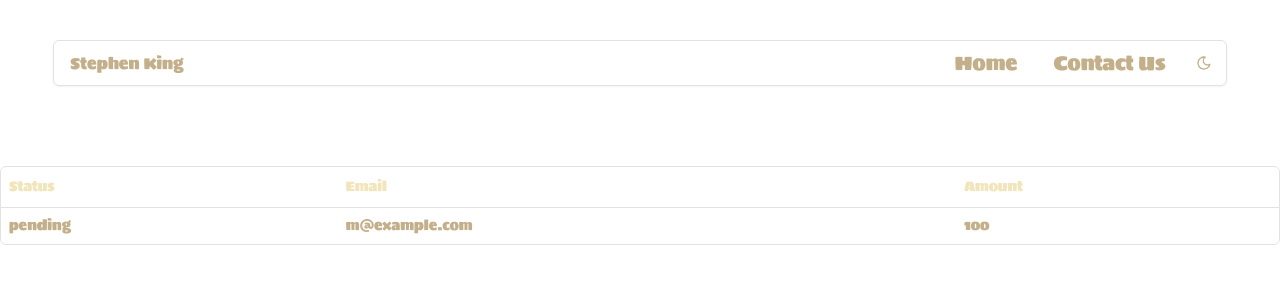
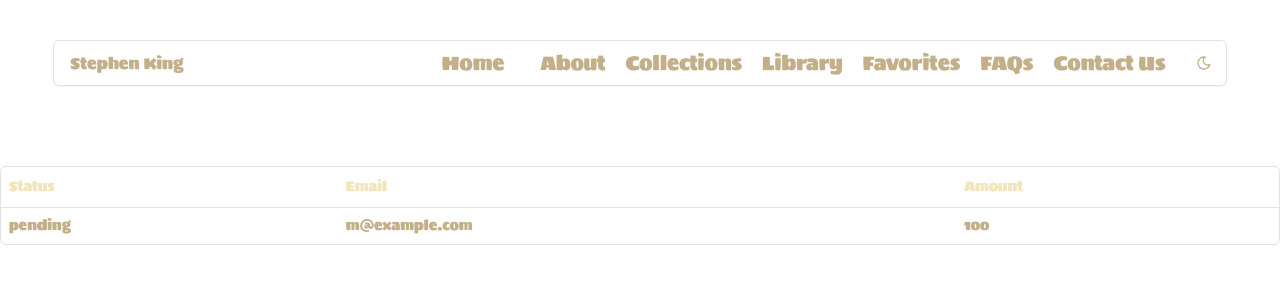
Before and after one commit to tmchuynh/s_king_reviews, a Next.js app: page /tables in a window 1280 px wide. Shown: the top 300 px of the page. Built offline with nearby package versions, Linux system fonts and the light colour scheme.

Commit message:
Update nav bar respectively

```diff
--- a/src/components/NavBar.tsx
+++ b/src/components/NavBar.tsx
@@ -1,4 +1,11 @@
-import { Menubar, MenubarMenu, MenubarTrigger } from "@/components/ui/menubar";
+import {
+  Menubar,
+  MenubarContent,
+  MenubarItem,
+  MenubarMenu,
+  MenubarSub,
+  MenubarTrigger,
+} from "@/components/ui/menubar";
 
 import { useRouter } from "next/navigation";
 import { useState } from "react";
@@ -11,6 +18,7 @@ import {
   PopoverTrigger,
   PopoverContent,
 } from "@radix-ui/react-popover";
+import { MenubarSubContent } from "@radix-ui/react-menubar";
 
 const NavBar = () => {
   const router = useRouter();
@@ -29,6 +37,46 @@ const NavBar = () => {
               className="text-sm md:text-md lg:text-xl mx-4 hover:text-primary"
             >
               Home
+            </a>
+          </MenubarMenu>
+          <MenubarMenu>
+            <a
+              onClick={() => router.push("/about")}
+              className="text-sm md:text-md lg:text-xl mx-4 hover:text-primary"
+            >
+              About
+            </a>
+          </MenubarMenu>
+          <MenubarMenu>
+            <a
+              onClick={() => router.push("/collections")}
+              className="text-sm md:text-md lg:text-xl mx-4 hover:text-primary"
+            >
+              Collections
+            </a>
+          </MenubarMenu>
+          <MenubarMenu>
+            <a
+              onClick={() => router.push("/library")}
+              className="text-sm md:text-md lg:text-xl mx-4 hover:text-primary"
+            >
+              Library
+            </a>
+          </MenubarMenu>
+          <MenubarMenu>
+            <a
+              onClick={() => router.push("/favorites")}
+              className="text-sm md:text-md lg:text-xl mx-4 hover:text-primary"
+            >
+              Favorites
+            </a>
+          </MenubarMenu>
+          <MenubarMenu>
+            <a
+              onClick={() => router.push("/faq")}
+              className="text-sm md:text-md lg:text-xl mx-4 hover:text-primary"
+            >
+              FAQs
             </a>
           </MenubarMenu>
           <MenubarMenu>
@@ -58,10 +106,58 @@ const NavBar = () => {
           </MenubarMenu>
           <MenubarMenu>
             <a
+              onClick={() => router.push("/about")}
+              className="text-sm md:text-md lg:text-xl mx-4 hover:text-primary"
+            >
+              About
+            </a>
+          </MenubarMenu>
+          <MenubarMenu>
+            <MenubarTrigger className="flex justify-between w-full text-sm md:text-md lg:text-xl mx-4 hover:text-primary">
+              Books
+              <FaChevronDown />
+            </MenubarTrigger>
+            <MenubarContent>
+              <MenubarItem>
+                <a
+                  onClick={() => router.push("/collections")}
+                  className="text-sm md:text-md lg:text-xl mx-4 hover:text-primary"
+                >
+                  Collections
+                </a>
+              </MenubarItem>
+              <MenubarItem>
+                <a
+                  onClick={() => router.push("/library")}
+                  className="text-sm md:text-md lg:text-xl mx-4 hover:text-primary"
+                >
+                  Library
+                </a>
+              </MenubarItem>
+              <MenubarItem>
+                <a
+                  onClick={() => router.push("/favorites")}
+                  className="text-sm md:text-md lg:text-xl mx-4 hover:text-primary"
+                >
+                  Favorites
+                </a>
+              </MenubarItem>
+            </MenubarContent>
+          </MenubarMenu>
+          <MenubarMenu>
+            <a
+              onClick={() => router.push("/faq")}
+              className="text-sm md:text-md lg:text-xl mx-4 hover:text-primary"
+            >
+              FAQs
+            </a>
+          </MenubarMenu>
+          <MenubarMenu>
+            <a
               onClick={() => router.push("/contact-us")}
               className="text-sm md:text-md lg:text-xl mx-4 hover:text-primary"
             >
-              Contact Us
+              Contact
             </a>
           </MenubarMenu>
           <ModeButton />
```
